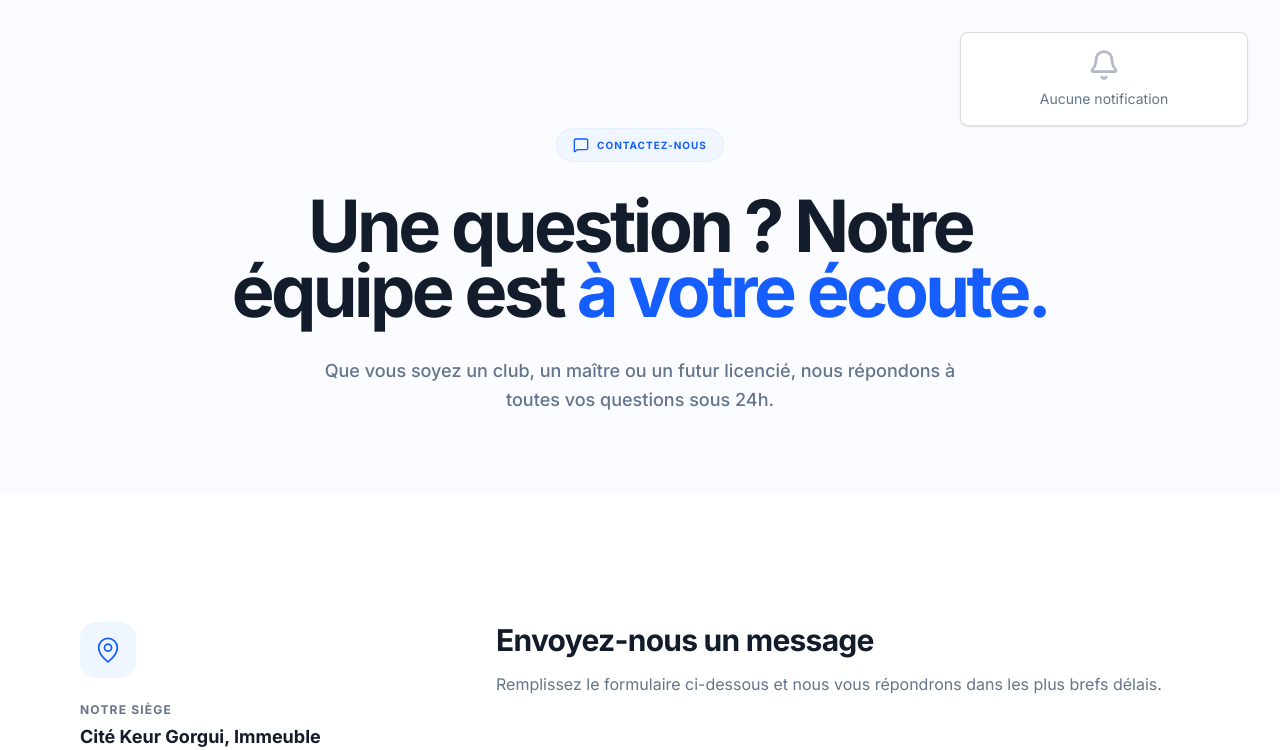
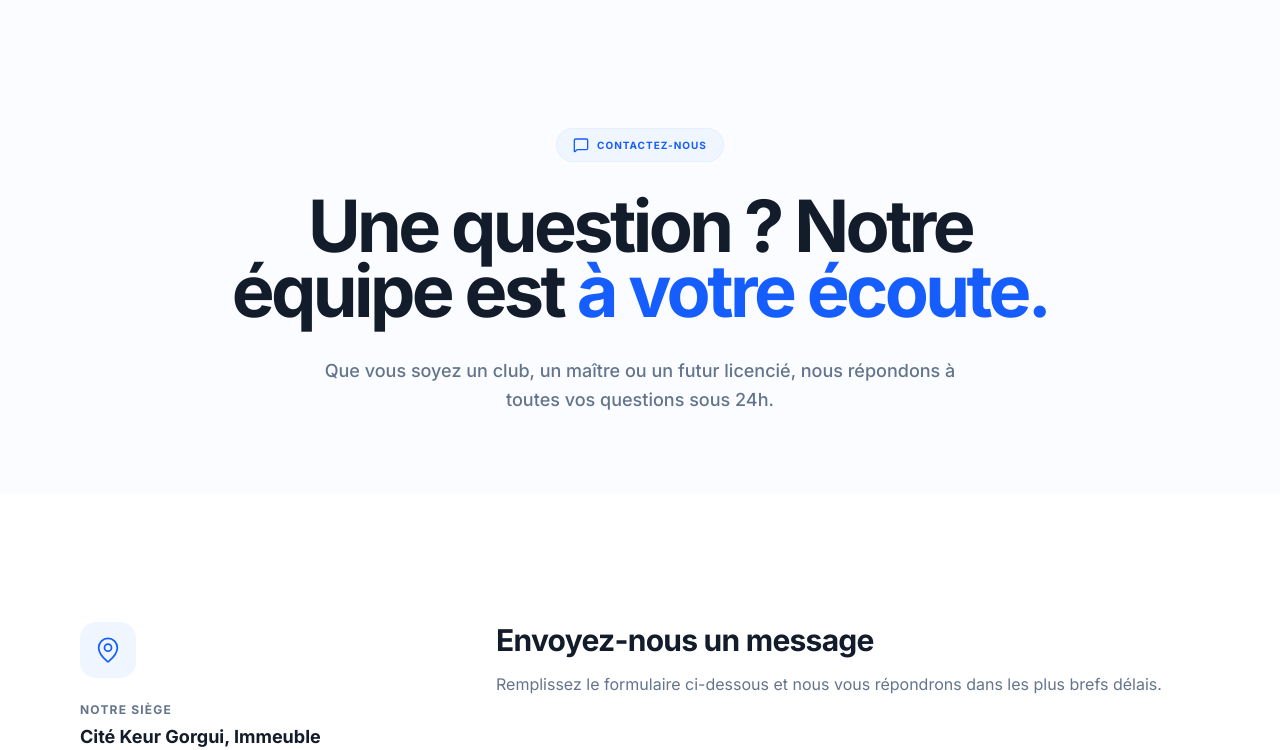
Before and after one commit to IbrahimaISIDev/Plateforme-A.D.S.S_Frontend, a React (Vite) app: page /contact in a window 1280 px wide. Shown: the top 750 px of the page. Built offline with nearby package versions, Linux system fonts and the light colour scheme; what @trpc/react-query would draw is missing.

Commit message:
fix: hide empty notification center and clean up debug logs

```diff
--- a/src/components/ui/notifications-realtime.tsx
+++ b/src/components/ui/notifications-realtime.tsx
@@ -158,35 +158,29 @@ export function NotificationProvider({ children }: { children: ReactNode }) {
 function NotificationCenterUI() {
   const { notifications, clearAll, settings } = useNotifications();
 
+  if (notifications.length === 0) return null;
+
   return (
     <div className={cn(
-      "fixed z-50 p-4 space-y-2 max-w-sm w-80",
-      settings.position === 'top-right' ? 'top-4 right-4' :
+      "fixed z-[100] p-4 space-y-2 max-w-sm w-80",
+      settings.position === 'top-right' ? 'top-20 right-4' :
         settings.position === 'bottom-right' ? 'bottom-4 right-4' :
-          settings.position === 'top-left' ? 'top-4 left-4' :
+          settings.position === 'top-left' ? 'top-20 left-4' :
             'bottom-4 left-4'
     )}>
       {notifications.map((notification) => (
         <NotificationItem key={notification.id} notification={notification} />
       ))}
-      {notifications.length === 0 && (
-        <div className="text-center text-muted-foreground text-sm p-4 bg-white/80 backdrop-blur rounded-lg shadow-sm border">
-          <Bell className="w-8 h-8 mx-auto mb-2 opacity-50" />
-          <p>Aucune notification</p>
-        </div>
-      )}
-      {notifications.length > 0 && (
       <div className="flex justify-end p-2">
         <Button
           variant="ghost"
           size="sm"
           onClick={clearAll}
-            className="text-xs"
+          className="text-xs bg-white/50 backdrop-blur hover:bg-white/80"
         >
           Tout effacer
         </Button>
       </div>
-      )}
     </div>
   );
 }
```
Also changed, not shown: src/hooks/useAsyncState.ts (line endings or trailing spaces). Lines whose indentation alone changed are shown as unchanged.
